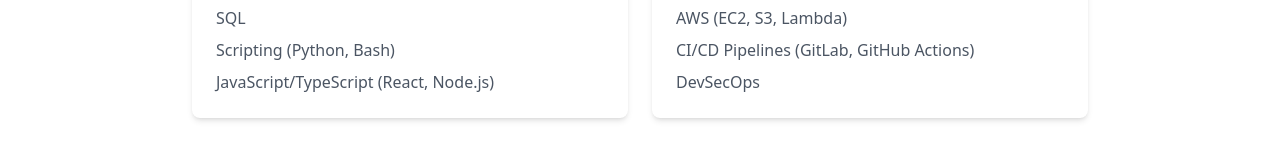
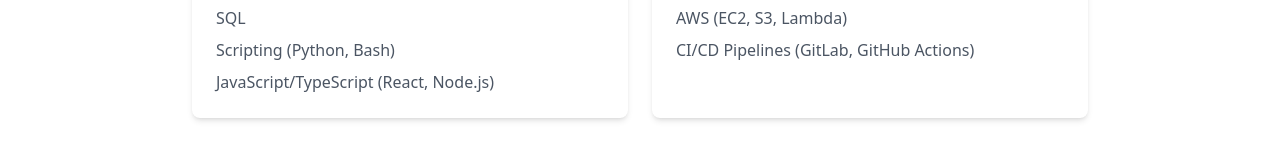
Before and after one commit to nlaratta/noahlaratta, a Next.js app: page /about in a window 1280 px wide. Shown: the part 434-594 px from the top of the page. Built offline with nearby package versions, Linux system fonts and the light colour scheme.

Commit message:
Remove duplicate entry

```diff
--- a/pages/about.tsx
+++ b/pages/about.tsx
@@ -54,7 +54,6 @@
                 <li>Docker & Kubernetes</li>
                 <li>AWS (EC2, S3, Lambda)</li>
                 <li>CI/CD Pipelines (GitLab, GitHub Actions)</li>
-                <li>DevSecOps</li>
               </ul>
             </div>
           </div>
```
